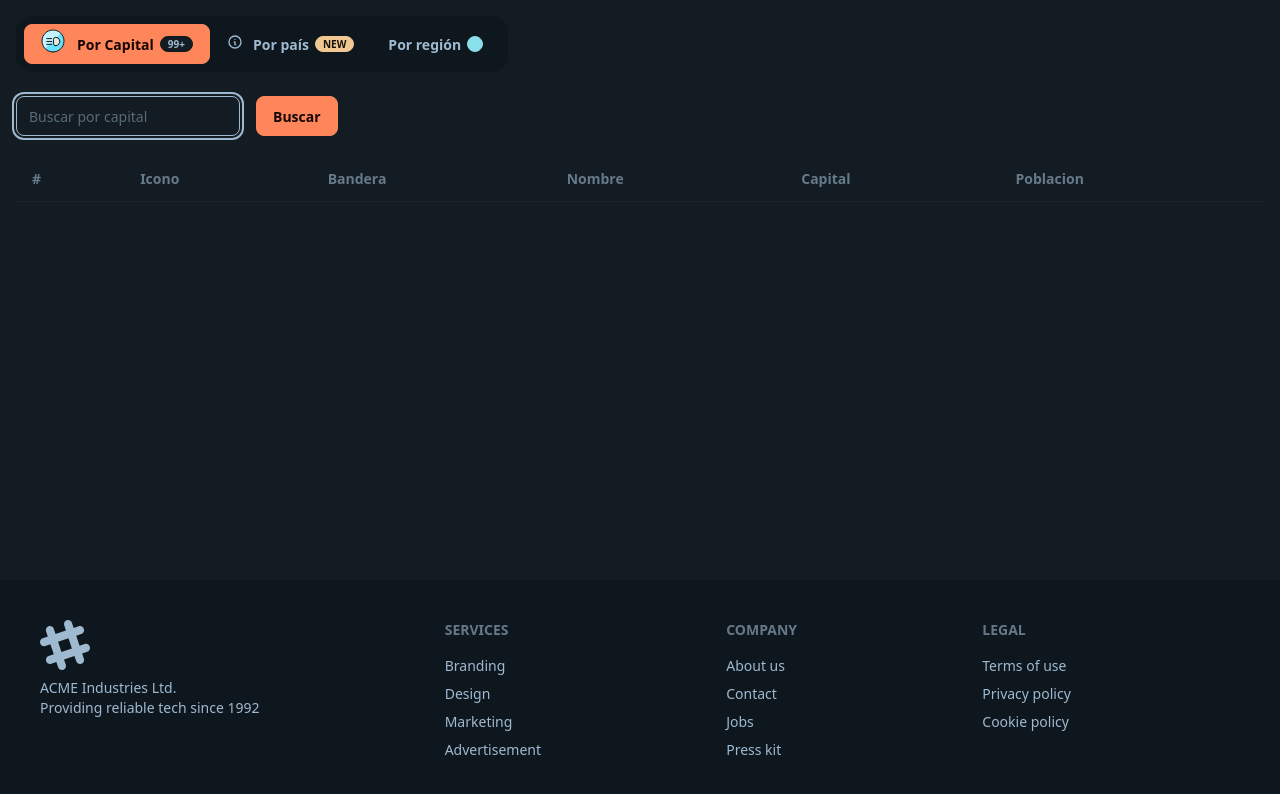
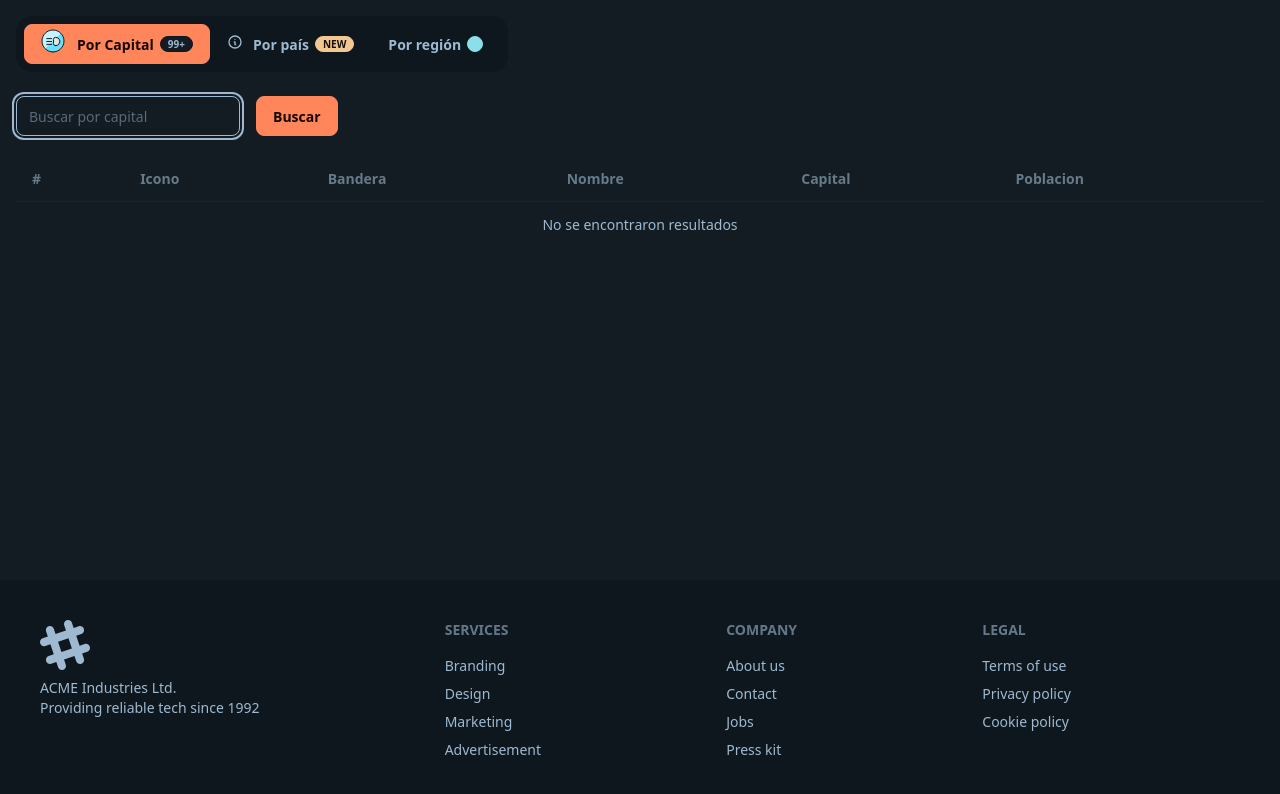
Before and after one commit to VictorCarmonaMoraza/countryApp2025, an Angular app: page /country/by-capital in a window 1280 px wide. Shown: the top 794 px of the page. Built offline with nearby package versions, Linux system fonts and the light colour scheme.

Commit message:
Mostrar diferentes estados del usuario

```diff
--- a/src/app/country/components/country-list/country-list.html
+++ b/src/app/country/components/country-list/country-list.html
@@ -32,6 +32,30 @@
       </tr>
       }
 
+      @if(errorMessage()){
+        <tr>
+          <td colspan="8" class="text-center">
+            {{errorMessage()}}
+          </td>
+        </tr>
+      }
+      <!--Que sea cero y que no este ejecutando isLoading-->
+      @if(countries().length===0 && !isLoading()){
+        <tr>
+          <td colspan="8" class="text-center">
+            No se encontraron resultados
+          </td>
+        </tr>
+      }
+      <!--Cargando-->
+            @if(isLoading()){
+        <tr>
+          <td colspan="8" class="text-center">
+            Buscando paises
+          </td>
+        </tr>
+      }
+
   </table>
 
 </section>
--- a/src/app/country/components/country-list/country-list.ts
+++ b/src/app/country/components/country-list/country-list.ts
@@ -10,5 +10,9 @@ import { DecimalPipe } from '@angular/common';
 })
 export class CountryList {
 
-  countries = input.required<CountryI[]>()
+  countries = input.required<CountryI[]>();
+
+  errorMessage = input<string|unknown|undefined|null>()
+  isLoading = input<boolean>(false)
+  isEmpty = input<boolean>(false)
 }
--- a/src/app/country/pages/by-capital-page/by-capital-page.html
+++ b/src/app/country/pages/by-capital-page/by-capital-page.html
@@ -1,8 +1,9 @@
 <country-search-input placeholder="Buscar por capital" (value)="query.set($event)" />
 
 
-@if(countryResource.error()){
-  <h3>{{countryResource.error()}}</h3>
-} @if(countryResource.hasValue()) {
-  <country-list [countries]="countryResource.value()!" />
-}
+  <country-list
+   [countries]="countryResource.value() ?? []"
+   [errorMessage]="countryResource.error()"
+   [isEmpty]="countryResource.value()?.length ===0"
+   [isLoading]="countryResource.isLoading()"
+   />
--- a/src/app/country/pages/by-capital-page/by-capital-page.ts
+++ b/src/app/country/pages/by-capital-page/by-capital-page.ts
@@ -1,9 +1,10 @@
-import { Component, inject, resource, signal } from '@angular/core';
+import { Component, inject, signal } from '@angular/core';
+import { rxResource } from '@angular/core/rxjs-interop';
 import { CountryList } from "../../components/country-list/country-list";
 import { SearchInput } from "../../components/search-input/search-input";
-import type { CountryI } from '../../interfaces/country.interface';
+import { CountryI } from '../../interfaces/country.interface';
 import { Country } from '../../services/country';
-import { firstValueFrom } from 'rxjs';
+import { of } from 'rxjs';
 
 @Component({
   selector: 'app-by-capital-page',
@@ -15,43 +16,16 @@ export class ByCapitalPage {
 
   readonly #countryService = inject(Country)
   query = signal('')
-  countryResource = resource({
+
+  countryResource = rxResource<CountryI[], { query: string }>({
     params: () => ({
       query: this.query()
     }),
-    loader: async ({ params }) => {
-      if (!params.query) return [];
-
-      //Si tenemos respuesta
-      return await firstValueFrom( this.#countryService.searchByCapital(params.query))
-    }
-  })
-
-
-  // isLoading = signal(false)
-  // isError = signal<string | null>(null)
-  // countries = signal<CountryI[]>([])
-
-  // onSearch(query: string) {
-  //   //Si isLoading esta en true que no haga nada
-  //   if (this.isLoading()) return;
-
-  //   this.isLoading.set(true);
-  //   this.isError.set(null);
-
-  //   this.#countryService.searchByCapital(query)
-  //     .subscribe({
-  //       next: (countries) => {
-  //         this.isLoading.set(false);
-  //         this.countries.set(countries);
-  //       },
-  //       // eslint-disable-next-line @typescript-eslint/no-unused-vars
-  //       error:(err)=>{
-  //         this.isLoading.set(false);
-  //         this.countries.set([]);
-  //         this.isError.set(`${err}`)
-  //       }
-  //     })
-  //   console.log(query)
-  // }
+    stream: ({ params }) => {
+      if (!params.query) {
+        return of([]); //Devuelve un observable que tiene un array vacio
+      }
+      return this.#countryService.searchByCapital(params.query);
+    },
+  });
 }
--- a/src/app/country/pages/by-country-page/by-country-page.html
+++ b/src/app/country/pages/by-country-page/by-country-page.html
@@ -1,2 +1,10 @@
 
-<country-search-input placeholder="Buscar por pais"/>
+<country-search-input placeholder="Buscar por pais"  (value)="query.set($event)" />
+
+
+  <country-list
+   [countries]="countryResource.value() ?? []"
+   [errorMessage]="countryResource.error()"
+   [isEmpty]="countryResource.value()?.length ===0"
+   [isLoading]="countryResource.isLoading()"
+   />
--- a/src/app/country/pages/by-country-page/by-country-page.ts
+++ b/src/app/country/pages/by-country-page/by-country-page.ts
@@ -1,12 +1,30 @@
-import { Component } from '@angular/core';
+import { Component, inject, signal } from '@angular/core';
 import { SearchInput } from "../../components/search-input/search-input";
+import { Country } from '../../services/country';
+import { CountryI } from '../../interfaces/country.interface';
+import { rxResource } from '@angular/core/rxjs-interop';
+import { of } from 'rxjs';
+import { CountryList } from "../../components/country-list/country-list";
 
 @Component({
   selector: 'app-by-country-page',
-  imports: [SearchInput],
+  imports: [SearchInput, CountryList],
   templateUrl: './by-country-page.html',
   styleUrl: './by-country-page.css'
 })
 export class ByCountryPage {
+  readonly #countryService = inject(Country)
+  query = signal('')
 
+  countryResource = rxResource<CountryI[], { query: string }>({
+    params: () => ({
+      query: this.query()
+    }),
+    stream: ({ params }) => {
+      if (!params.query) {
+        return of([]); //Devuelve un observable que tiene un array vacio
+      }
+      return this.#countryService.searchByCapital(params.query);
+    },
+  });
 }
--- a/src/app/country/services/country.ts
+++ b/src/app/country/services/country.ts
@@ -1,7 +1,7 @@
 import { HttpClient } from '@angular/common/http';
 import { inject, Injectable } from '@angular/core';
 import { RESTCountryModel } from '../interfaces/rest-countries.interface';
-import { catchError, map, Observable, throwError } from 'rxjs';
+import { catchError, delay, map, Observable, throwError } from 'rxjs';
 import type { CountryI } from '../interfaces/country.interface';
 import { CountryMapper } from '../components/mappers/country.mapper';
 
@@ -26,6 +26,7 @@ export class Country {
     return this.http.get<RESTCountryModel.RESTCountry[]>(`${API_URL}/capital/${query}`)
       .pipe(
         map((resp) => CountryMapper.mapRestCountryToCountryArray(resp)),
+        delay(3000),
         catchError(error => {
           console.log('Error fetching', error)
 
```
